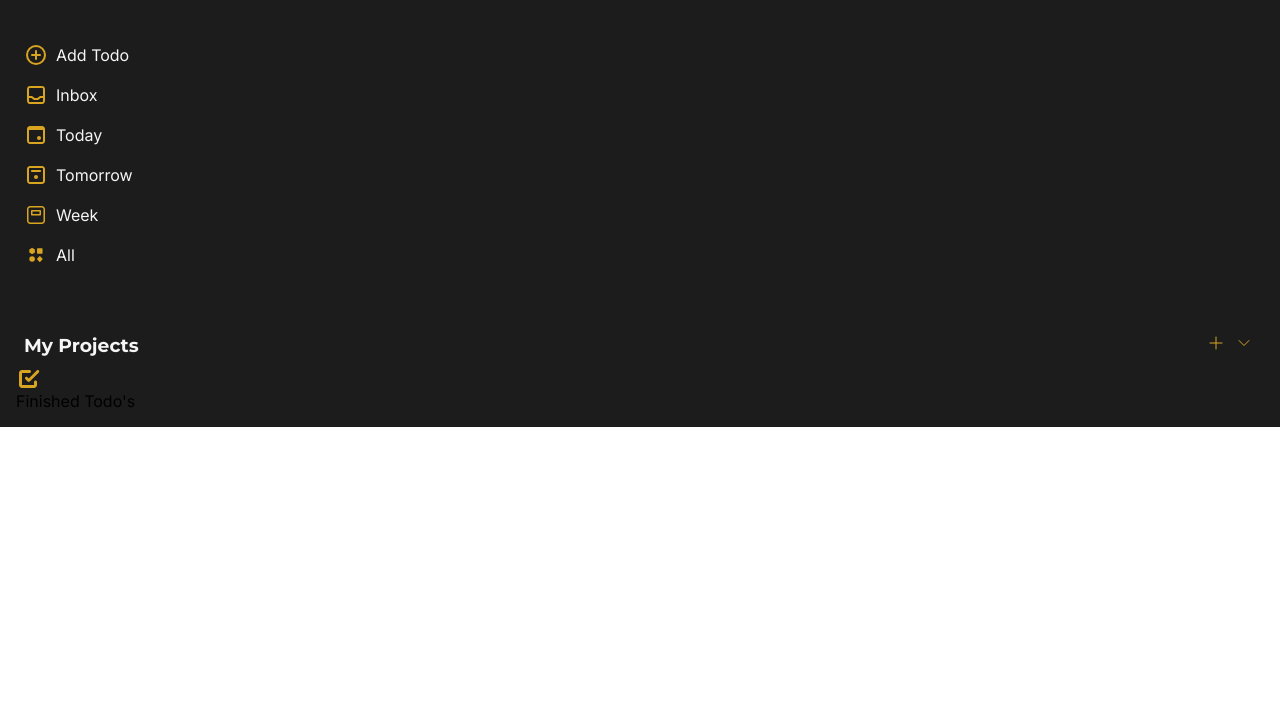
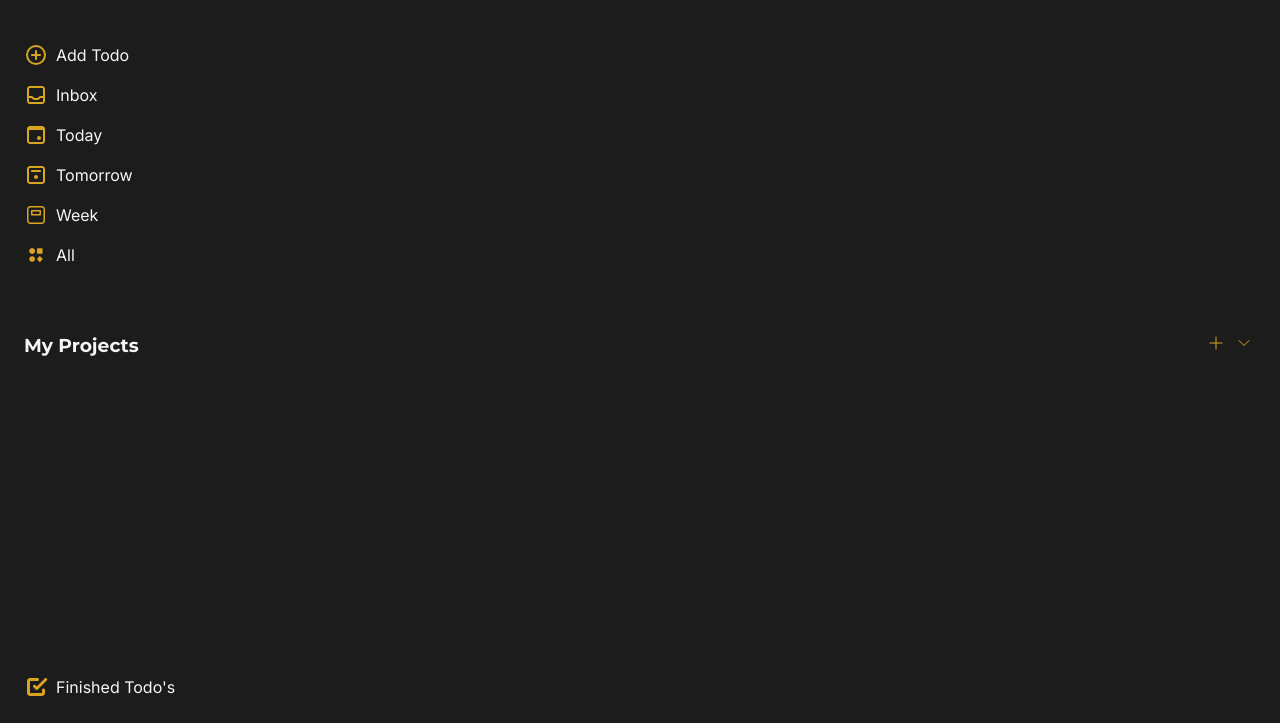
Before and after one commit to Niisari/todo-list, a website built with webpack: page src/template.html in a window 1280 px wide. Shown: the part 77-800 px from the top of the page. Built offline with nearby package versions, Linux system fonts and the light colour scheme.

Commit message:
Finished styling todos section

```diff
--- a/src/styles/global.css
+++ b/src/styles/global.css
@@ -60,6 +60,7 @@ body {
 .todo__sidebar--wrapper {
     background-color: var(--Sidebar-Cards);
 
+    min-height: 100svh;
     padding: 1rem;
 }
 
@@ -133,3 +134,23 @@ body {
         color: var(--Text);
     }
 }
+
+.finished__todos {
+    position: fixed;
+    bottom: 1rem;
+    width: 100%;
+
+    display: flex;
+    align-items: center;
+    justify-content: flex-start;
+
+    .finished__todos--btn {
+        display: flex;
+        align-items: center;
+
+        gap: 0.5rem;
+        padding: 0.5rem;
+
+        color: var(--Text);
+    }
+}
```
